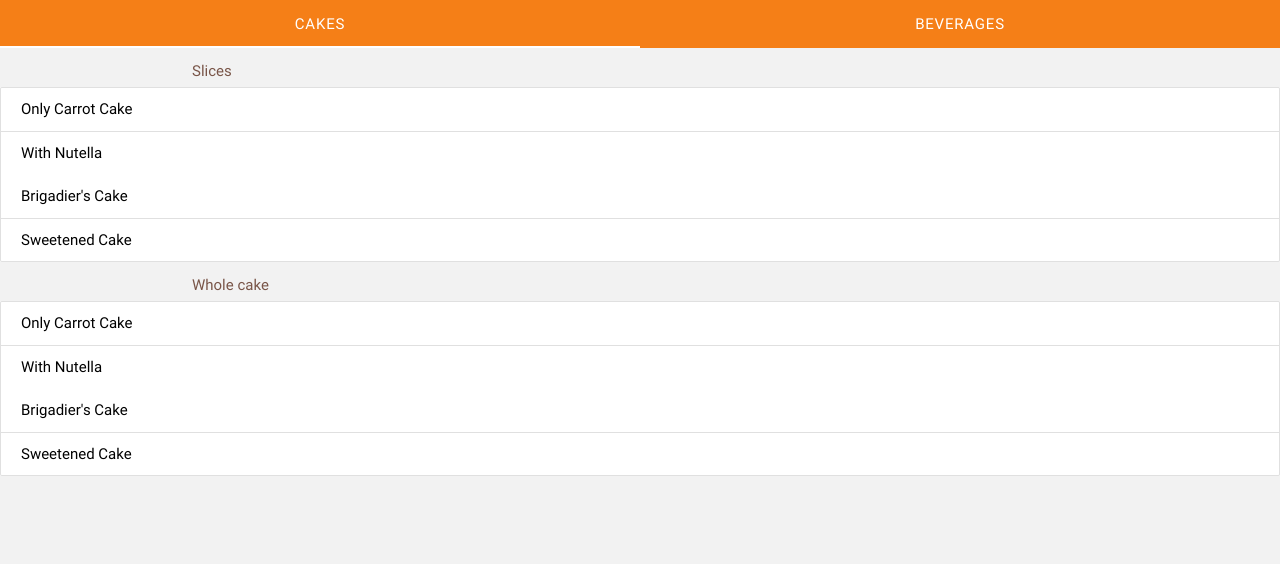
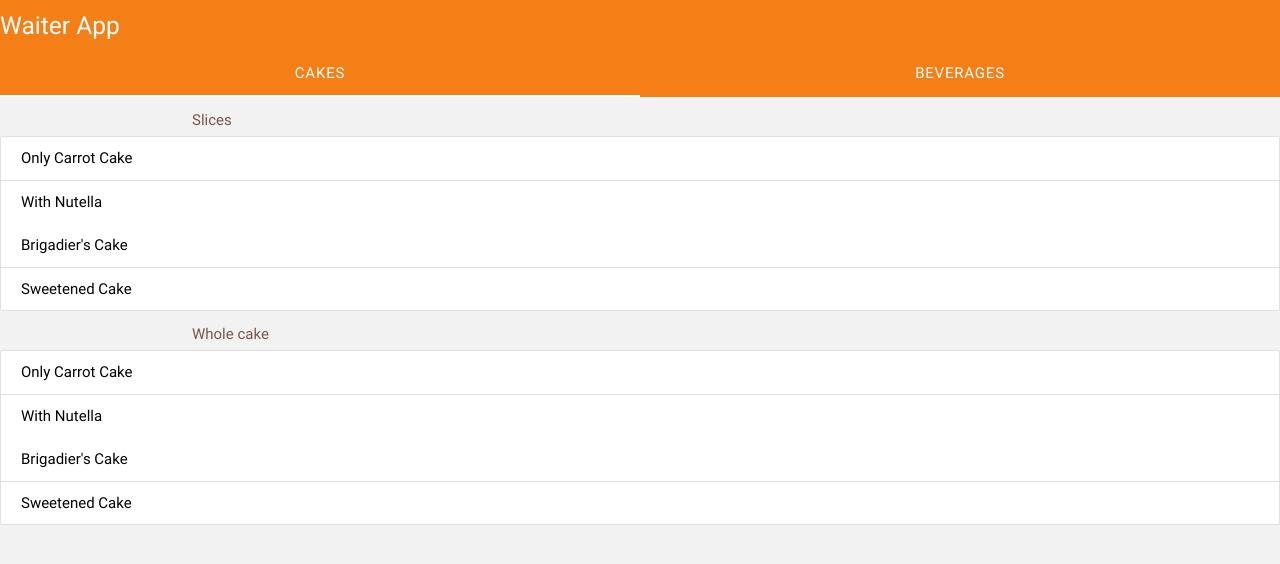
Before and after one commit to joabetc/waiterapp, a website: page www/index.html in a window 1280 px wide. Drawn offline with Linux system fonts and the light colour scheme.

Commit message:
Adding a title bar to the page

```diff
--- a/www/index.html
+++ b/www/index.html
@@ -9,6 +9,10 @@
     <link rel="stylesheet" href="css/styles.css">
 </head>
 <body>
+
+    <div class="yellow darken-4 white-text valign-wrapper">
+        <h5 class="my-title">Waiter App</h5>
+    </div>
 
     <ul class="tabs yellow darken-4">
         <li class="tab">
```
